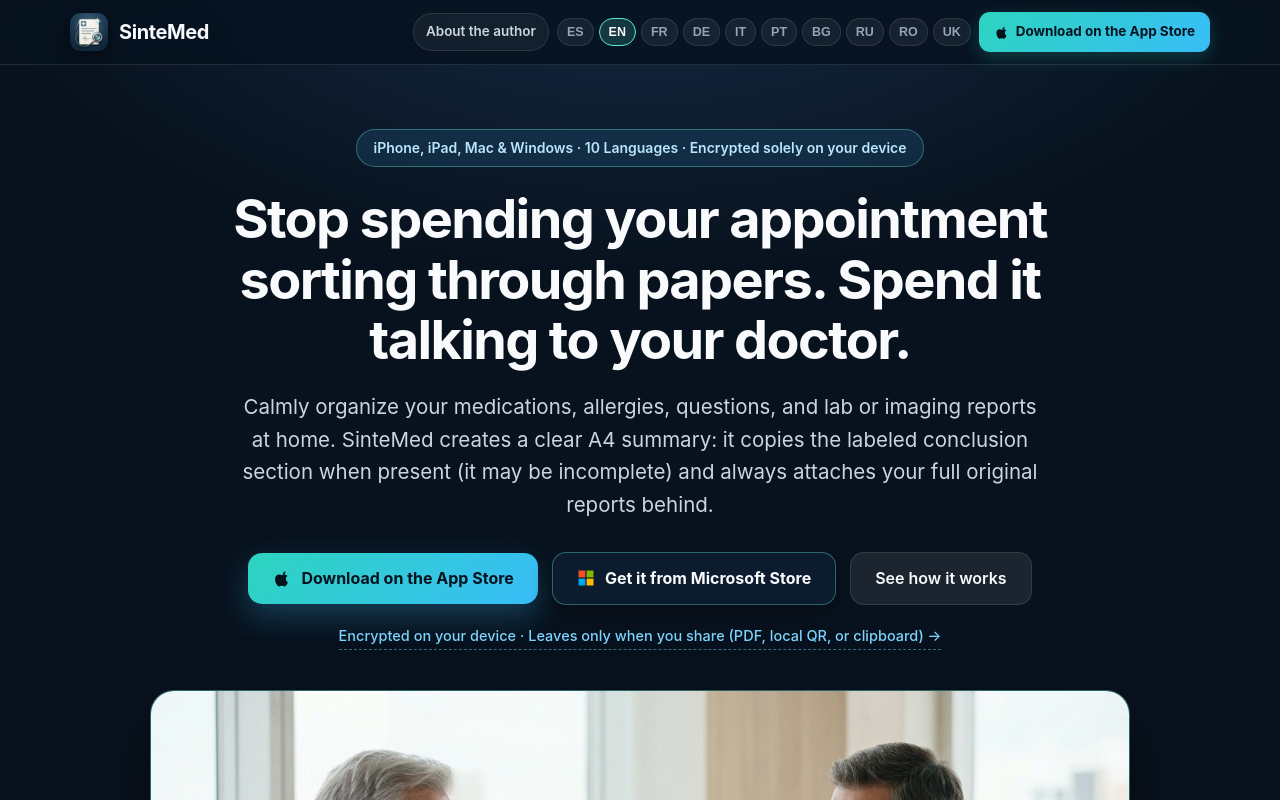
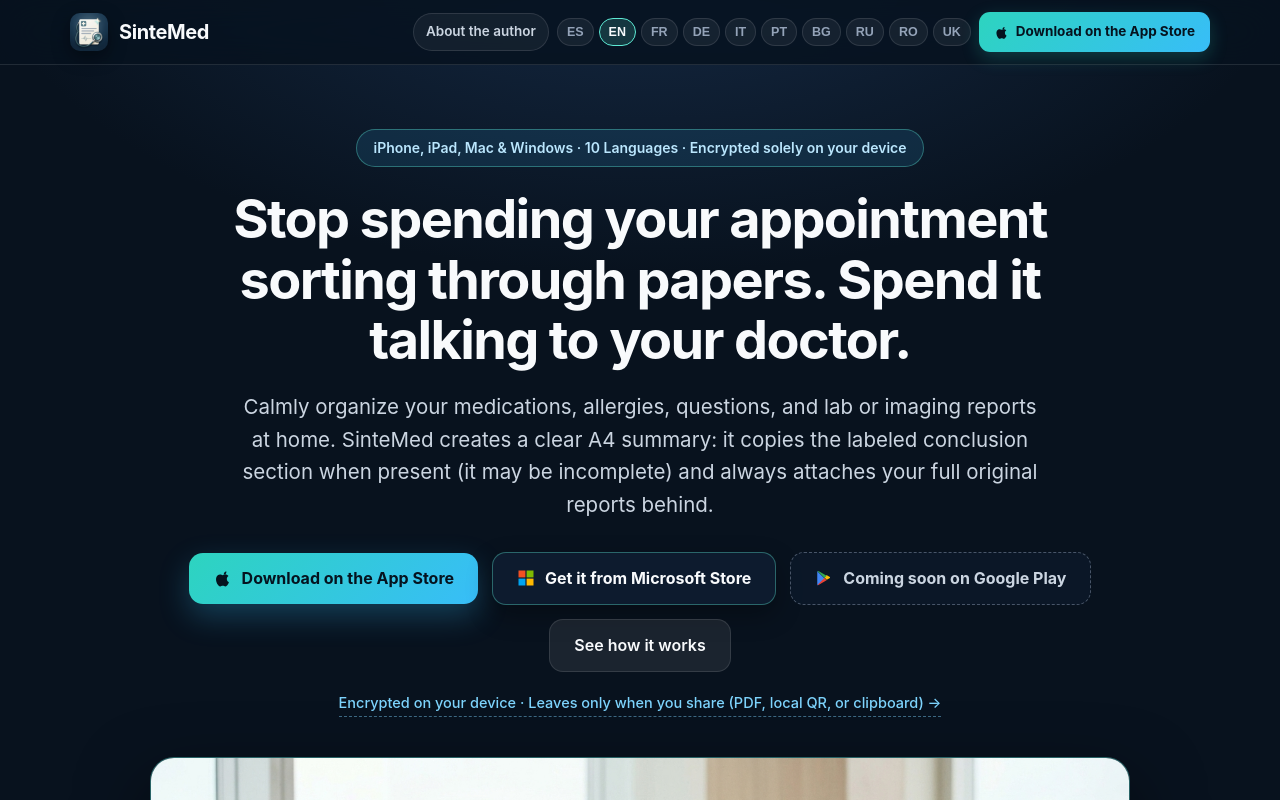
Before and after one commit to fgomsan/sintemed-web, a plain HTML site: page index.html in a window 1280 px wide. Shown: the top 800 px of the page. Drawn offline with Linux system fonts and the light colour scheme.

Commit message:
Show 'Coming soon on Google Play' badge across all 10 languages until Play Store URL goes live

```diff
--- a/i18n_10lang.js
+++ b/i18n_10lang.js
@@ -8,6 +8,7 @@ window.SINTEMED_I18N = {
     "navCtaMsLive": "Descargar en Microsoft Store",
     "ctaMsStoreLive": "Descargar en Microsoft Store",
     "ctaPlayStoreLive": "Descargar en Google Play",
+    "ctaPlayStoreSoon": "Próximamente en Google Play",
     "heroTitle": "No gastes tu consulta buscando papeles. Dedícala a hablar con tu médico.",
     "heroSub": "Prepara con calma en casa tu medicación, tus alergias, tus dudas y tus informes en PDF o papel. SinteMed genera una hoja A4 clara: copia el apartado de conclusión cuando existe (puede estar incompleto) y adjunta siempre tus informes originales detrás.",
     "ctaDownloadPrelaunch": "Próximamente en el App Store · Avísame cuando salga",
@@ -67,6 +68,7 @@ window.SINTEMED_I18N = {
     "navCtaMsLive": "Get it from Microsoft Store",
     "ctaMsStoreLive": "Get it from Microsoft Store",
     "ctaPlayStoreLive": "Get it on Google Play",
+    "ctaPlayStoreSoon": "Coming soon on Google Play",
     "heroTitle": "Stop spending your appointment sorting through papers. Spend it talking to your doctor.",
     "heroSub": "Calmly organize your medications, allergies, questions, and lab or imaging reports at home. SinteMed creates a clear A4 summary: it copies the labeled conclusion section when present (it may be incomplete) and always attaches your full original reports behind.",
     "ctaDownloadPrelaunch": "Coming soon to the App Store · Notify me at launch",
@@ -126,6 +128,7 @@ window.SINTEMED_I18N = {
     "navCtaMsLive": "Télécharger sur Microsoft Store",
     "ctaMsStoreLive": "Télécharger sur Microsoft Store",
     "ctaPlayStoreLive": "Télécharger sur Google Play",
+    "ctaPlayStoreSoon": "Bientôt sur Google Play",
     "heroTitle": "Ne perdez plus la consultation à chercher vos papiers. Consacrez-la au dialogue médical.",
     "heroSub": "Préparez au calme chez vous vos traitements, vos allergies, vos questions et vos comptes rendus PDF ou papier. SinteMed crée une feuille A4 claire : la rubrique de conclusion est copiée lorsqu’elle existe (elle peut être incomplète) et tous vos originaux suivent toujours derrière.",
     "ctaDownloadPrelaunch": "Bientôt sur l’App Store · M’avertir à la sortie",
@@ -185,6 +188,7 @@ window.SINTEMED_I18N = {
     "navCtaMsLive": "Im Microsoft Store laden",
     "ctaMsStoreLive": "Im Microsoft Store laden",
     "ctaPlayStoreLive": "Bei Google Play laden",
+    "ctaPlayStoreSoon": "Bald bei Google Play",
     "heroTitle": "Verlieren Sie keine Sprechzeit mit Papierstapeln. Nutzen Sie sie für das Arztgespräch.",
     "heroSub": "Ordnen Sie zu Hause in Ruhe Ihre Medikamente, Allergien, Fragen sowie PDF- und Papierbefunde. SinteMed erstellt ein klares A4-Blatt: Ein gekennzeichneter Schlussfolgerungsabschnitt wird übernommen (kann unvollständig sein) und alle Originalbefunde folgen stets dahinter.",
     "ctaDownloadPrelaunch": "Bald im App Store · Zum Start benachrichtigen",
@@ -244,6 +248,7 @@ window.SINTEMED_I18N = {
     "navCtaMsLive": "Scarica da Microsoft Store",
     "ctaMsStoreLive": "Scarica da Microsoft Store",
     "ctaPlayStoreLive": "Scarica su Google Play",
+    "ctaPlayStoreSoon": "Presto su Google Play",
     "heroTitle": "Non sprecare la visita cercando fogli. Dedicala a parlare con il tuo medico.",
     "heroSub": "Prepara con calma a casa farmaci, allergie, domande e referti in PDF o cartacei. SinteMed crea un foglio A4 chiaro: copia la sezione di conclusione quando presente (può essere incompleta) e allega sempre tutti i referti originali dietro.",
     "ctaDownloadPrelaunch": "Presto su App Store · Avvisami quando esce",
@@ -303,6 +308,7 @@ window.SINTEMED_I18N = {
     "navCtaMsLive": "Descarregar na Microsoft Store",
     "ctaMsStoreLive": "Descarregar na Microsoft Store",
     "ctaPlayStoreLive": "Descarregar no Google Play",
+    "ctaPlayStoreSoon": "Brevemente no Google Play",
     "heroTitle": "Não gaste a consulta à procura de papéis. Dedique-a a falar com o seu médico.",
     "heroSub": "Prepare com calma em casa a sua medicação, alergias, dúvidas e relatórios em PDF ou papel. O SinteMed cria uma folha A4 clara: copia a secção de conclusão quando existe (pode estar incompleta) e anexa sempre todos os relatórios originais atrás.",
     "ctaDownloadPrelaunch": "Brevemente na App Store · Avisar-me quando sair",
@@ -362,6 +368,7 @@ window.SINTEMED_I18N = {
     "navCtaMsLive": "Изтеглете от Microsoft Store",
     "ctaMsStoreLive": "Изтеглете от Microsoft Store",
     "ctaPlayStoreLive": "Изтеглете от Google Play",
+    "ctaPlayStoreSoon": "Очаквайте в Google Play",
     "heroTitle": "Не губете прегледа в търсене на листове. Посветете го на разговора с лекаря.",
     "heroSub": "Подгответе спокойно у дома лекарствата, алергиите, въпросите и изследванията си. SinteMed създава ясен лист A4: копира обозначения раздел със заключение (възможно е да е непълен) и винаги прилага оригиналните документи отзад.",
     "ctaDownloadPrelaunch": "Очаквайте в App Store · Известете ме при пускане",
@@ -421,6 +428,7 @@ window.SINTEMED_I18N = {
     "navCtaMsLive": "Скачать в Microsoft Store",
     "ctaMsStoreLive": "Скачать в Microsoft Store",
     "ctaPlayStoreLive": "Скачать в Google Play",
+    "ctaPlayStoreSoon": "Скоро в Google Play",
     "heroTitle": "Не тратьте приём на поиск бумаг. Посвятите его разговору с врачом.",
     "heroSub": "Спокойно соберите дома список лекарств, сведения об аллергиях, вопросы к врачу и результаты обследований в PDF или на бумаге. SinteMed формирует чёткий лист A4: копирует раздел заключения при его наличии (он может быть неполным) и всегда прикладывает оригиналы документов следом.",
     "ctaDownloadPrelaunch": "Скоро в App Store · Сообщить мне о выходе",
@@ -480,6 +488,7 @@ window.SINTEMED_I18N = {
     "navCtaMsLive": "Descărcați din Microsoft Store",
     "ctaMsStoreLive": "Descărcați din Microsoft Store",
     "ctaPlayStoreLive": "Descărcați din Google Play",
+    "ctaPlayStoreSoon": "În curând pe Google Play",
     "heroTitle": "Nu mai pierdeți consultația căutând prin hârtii. Dedicați-o dialogului cu medicul dvs.",
     "heroSub": "Pregătiți în liniște, de acasă, medicația curentă, alergiile, întrebările și rapoartele medicale în format PDF sau pe hârtie. SinteMed generează o pagină A4 clară: copiază secțiunea de concluzie când există (poate fi incompletă) și atașează întotdeauna rapoartele originale în continuare.",
     "ctaDownloadPrelaunch": "În curând în App Store · Anunțați-mă la lansare",
@@ -539,6 +548,7 @@ window.SINTEMED_I18N = {
     "navCtaMsLive": "Завантажити з Microsoft Store",
     "ctaMsStoreLive": "Завантажити з Microsoft Store",
     "ctaPlayStoreLive": "Завантажити в Google Play",
+    "ctaPlayStoreSoon": "Незабаром у Google Play",
     "heroTitle": "Не витрачайте прийом на пошук паперів. Присвятіть його розмові з лікарем.",
     "heroSub": "Спокійно зберіть удома список ліків, алергії, запитання та обстеження у PDF чи на папері. SinteMed створює чіткий аркуш A4: копіює розділ висновку за його наявності (він може бути неповним) і завжди додає оригінали всіх документів слідом.",
     "ctaDownloadPrelaunch": "Незабаром в App Store · Повідомити мене про вихід",
--- a/index.html
+++ b/index.html
@@ -285,6 +285,18 @@
     .btn-primary:hover, .btn-secondary:hover, .btn-store:hover { transform: translateY(-2px); }
     .btn-primary svg, .btn-store svg, .nav-cta svg { flex-shrink: 0; }
     .btn-store[hidden] { display: none !important; }
+    .btn-store.is-soon {
+      background: rgba(15, 29, 48, 0.58);
+      border: 1.5px dashed rgba(148, 163, 184, 0.45);
+      color: var(--muted);
+      box-shadow: none;
+      cursor: default;
+    }
+    .btn-store.is-soon:hover {
+      transform: none;
+      border-color: rgba(148, 163, 184, 0.6);
+      box-shadow: none;
+    }
 
     .verify-inline {
       display: inline-block;
@@ -887,8 +899,8 @@
             <svg width="18" height="18" viewBox="0 0 24 24" aria-hidden="true"><rect x="2" y="2" width="9.2" height="9.2" fill="#f25022"/><rect x="12.8" y="2" width="9.2" height="9.2" fill="#7fba00"/><rect x="2" y="12.8" width="9.2" height="9.2" fill="#00a4ef"/><rect x="12.8" y="12.8" width="9.2" height="9.2" fill="#ffb900"/></svg>
             <span id="heroMsStoreLabel"></span>
           </a>
-          <a href="#descargar" id="heroPlayStoreBtn" class="btn-store" hidden>
-            <svg width="18" height="18" viewBox="0 0 24 24" fill="currentColor" aria-hidden="true"><path d="M3.6 2.2c-.4.4-.6 1-.6 1.8v16c0 .8.2 1.4.6 1.8l.1.1 9-9v-.2l-9-9-.1-.1zm12 12.1-3-3v-.2l3-3 .1.1 3.6 2c1 .6 1 1.5 0 2.1l-3.6 2-.1 0zm-.1.7L12.5 12 3.6 20.9c.3.4.9.4 1.6 0l10.3-5.9zm0-6L5.2 3.1c-.7-.4-1.3-.4-1.6 0L12.5 12l3-3z"/></svg>
+          <a href="#descargar" id="heroPlayStoreBtn" class="btn-store is-soon" aria-disabled="true">
+            <svg width="18" height="18" viewBox="0 0 24 24" aria-hidden="true"><path fill="#4285F4" d="M3.6 2.2c-.4.4-.6 1-.6 1.8v16c0 .8.2 1.4.6 1.8l.1.1 9-9v-.2l-9-9-.1-.1z"/><path fill="#FBBC05" d="m15.6 14.3-3-3v-.2l3-3 .1.1 3.6 2c1 .6 1 1.5 0 2.1l-3.6 2-.1 0z"/><path fill="#EA4335" d="M15.5 15 12.5 12 3.6 20.9c.3.4.9.4 1.6 0L15.5 15z"/><path fill="#34A853" d="M15.5 9 5.2 3.1c-.7-.4-1.3-.4-1.6 0L12.5 12l3-3z"/></svg>
             <span id="heroPlayStoreLabel"></span>
           </a>
           <a href="#story" class="btn-secondary" data-i18n="ctaSecondary"></a>
@@ -1015,8 +1027,8 @@
               <svg width="18" height="18" viewBox="0 0 24 24" aria-hidden="true"><rect x="2" y="2" width="9.2" height="9.2" fill="#f25022"/><rect x="12.8" y="2" width="9.2" height="9.2" fill="#7fba00"/><rect x="2" y="12.8" width="9.2" height="9.2" fill="#00a4ef"/><rect x="12.8" y="12.8" width="9.2" height="9.2" fill="#ffb900"/></svg>
               <span id="bottomMsStoreLabel"></span>
             </a>
-            <a href="#descargar" id="bottomPlayStoreBtn" class="btn-store" hidden>
-              <svg width="18" height="18" viewBox="0 0 24 24" fill="currentColor" aria-hidden="true"><path d="M3.6 2.2c-.4.4-.6 1-.6 1.8v16c0 .8.2 1.4.6 1.8l.1.1 9-9v-.2l-9-9-.1-.1zm12 12.1-3-3v-.2l3-3 .1.1 3.6 2c1 .6 1 1.5 0 2.1l-3.6 2-.1 0zm-.1.7L12.5 12 3.6 20.9c.3.4.9.4 1.6 0l10.3-5.9zm0-6L5.2 3.1c-.7-.4-1.3-.4-1.6 0L12.5 12l3-3z"/></svg>
+            <a href="#descargar" id="bottomPlayStoreBtn" class="btn-store is-soon" aria-disabled="true">
+              <svg width="18" height="18" viewBox="0 0 24 24" aria-hidden="true"><path fill="#4285F4" d="M3.6 2.2c-.4.4-.6 1-.6 1.8v16c0 .8.2 1.4.6 1.8l.1.1 9-9v-.2l-9-9-.1-.1z"/><path fill="#FBBC05" d="m15.6 14.3-3-3v-.2l3-3 .1.1 3.6 2c1 .6 1 1.5 0 2.1l-3.6 2-.1 0z"/><path fill="#EA4335" d="M15.5 15 12.5 12 3.6 20.9c.3.4.9.4 1.6 0L15.5 15z"/><path fill="#34A853" d="M15.5 9 5.2 3.1c-.7-.4-1.3-.4-1.6 0L12.5 12l3-3z"/></svg>
               <span id="bottomPlayStoreLabel"></span>
             </a>
           </div>
@@ -1081,8 +1093,8 @@
     <img id="lightboxImg" src="" alt="" />
   </div>
 
-  <script src="i18n_10lang.js?v=20261126b"></script>
-  <script src="faq_10lang.js?v=20261126b"></script>
+  <script src="i18n_10lang.js?v=20261127c"></script>
+  <script src="faq_10lang.js?v=20261127c"></script>
   <script>
     (function () {
       // URLs públicas oficiales de tiendas (App Store y Microsoft Store ya activas):
@@ -1188,17 +1200,29 @@
         document.getElementById("heroMsStoreLabel").textContent = dict.ctaMsStoreLive || "Microsoft Store";
         document.getElementById("bottomMsStoreLabel").textContent = dict.ctaMsStoreLive || "Microsoft Store";
 
+        const playLabel = isPlayLive
+          ? (dict.ctaPlayStoreLive || "Google Play")
+          : (dict.ctaPlayStoreSoon || "Próximamente en Google Play");
         ["heroPlayStoreBtn", "bottomPlayStoreBtn"].forEach((id) => {
           const el = document.getElementById(id);
-          el.hidden = !isPlayLive;
+          el.hidden = false;
+          el.classList.toggle("is-soon", !isPlayLive);
           if (isPlayLive) {
             el.href = GOOGLE_PLAY_URL.trim();
             el.target = "_blank";
             el.rel = "noopener";
+            el.removeAttribute("aria-disabled");
+            el.onclick = null;
+          } else {
+            el.removeAttribute("href");
+            el.removeAttribute("target");
+            el.removeAttribute("rel");
+            el.setAttribute("aria-disabled", "true");
+            el.onclick = (ev) => ev.preventDefault();
           }
         });
-        document.getElementById("heroPlayStoreLabel").textContent = dict.ctaPlayStoreLive || "Google Play";
-        document.getElementById("bottomPlayStoreLabel").textContent = dict.ctaPlayStoreLive || "Google Play";
+        document.getElementById("heroPlayStoreLabel").textContent = playLabel;
+        document.getElementById("bottomPlayStoreLabel").textContent = playLabel;
 
         document.querySelectorAll(".lang-btn").forEach((b) => {
           b.classList.toggle("active", b.dataset.lang === code);
```
